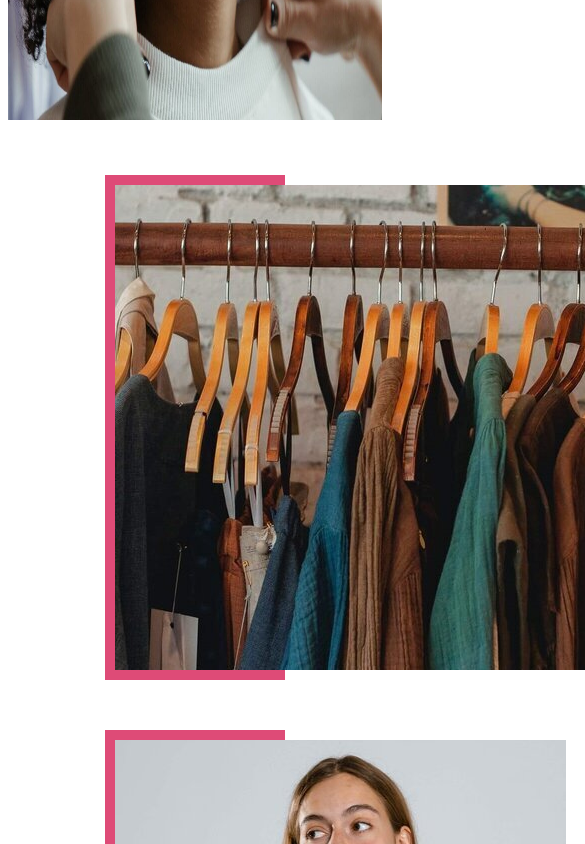
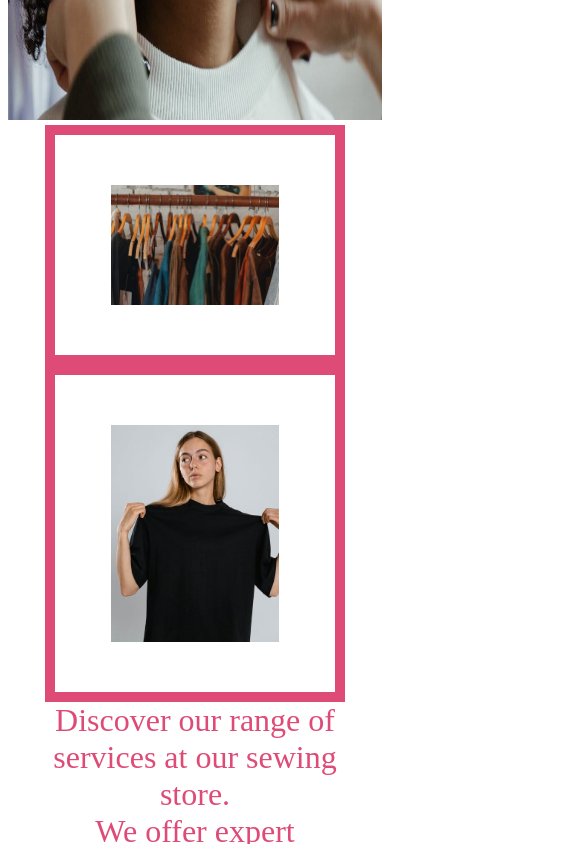
Before and after one commit to Caioedu93/wdd130, a plain HTML site: page sewingstore/index.html in a window 390 px wide. Shown: the part 940-1784 px from the top of the page, 585 px wide, since content can reach past the window. Drawn offline with Linux system fonts and the light colour scheme.

Commit message:
updated mobile page

```diff
--- a/sewingstore/styles/style.css
+++ b/sewingstore/styles/style.css
@@ -287,11 +287,20 @@ footer .social img {
     }
     .home-title {
         font-size: 25px;
-        color: #6f7364;
+        color: #C1B2B6;
     }
-    .clothes, .repair{
+    .card-img{
         margin: 50px auto;
         width: 60%;
+    }
+    .clothes{
+      width: fit-content;
+    }
+    .repair{
+      width: fit-content;
+    }
+    .location{
+      width:fit-content;
     }
     #background {
         display: none;
```
